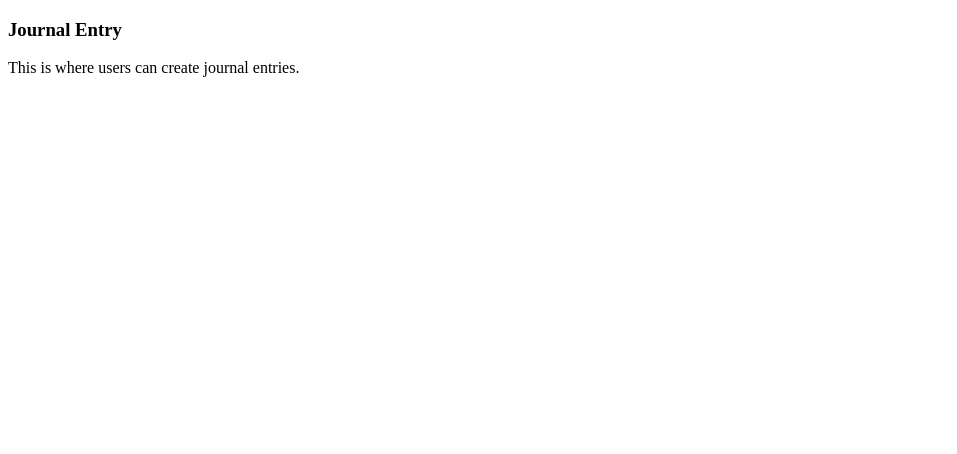
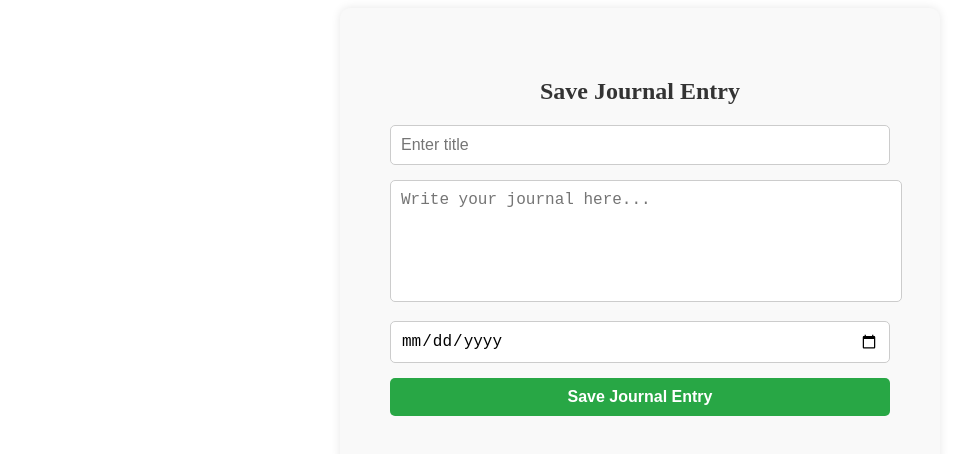
Before and after one commit to shubhamchikane99/journalApplicationFrontend, a React (Create React App) app: page /journal-entry in a window 1280 px wide. Shown: the top 454 px of the page, without its empty margins (0-957 px from the left). Built offline with nearby package versions, Linux system fonts and the light colour scheme; sample sign-in values are in the browser's storage.

Commit message:
shubham changes

```diff
--- a/package.json
+++ b/package.json
@@ -6,6 +6,7 @@
     "axios": "^1.7.9",
     "express": "^4.21.2",
     "homepage": ".",
+    "moment": "^2.30.1",
     "react": "^18.2.0",
     "react-dom": "^18.2.0",
     "react-router-dom": "^7.1.3",
--- a/src/components/Navbar.js
+++ b/src/components/Navbar.js
@@ -5,10 +5,12 @@ import "../styles/NavBar.css"; // Import the CSS file
 const NavBar = ({ onLogout }) => {
   return (
     <nav className="navbar">
+       <div class="nav-links">
+       <Link to="/journal-entry">Journal Entry</Link>
       <Link to="/chat">Chat</Link>
-      <Link to="/journal-entry">Journal Entry</Link>
       <Link to="/tic-tac-toe">Tic Tac Toe</Link>
-      <button onClick={onLogout}>Logout</button>
+      </div>
+      <button class="logout-btn" onClick={onLogout}>Logout</button>
     </nav>
   );
 };
--- a/src/context/AuthContext.js
+++ b/src/context/AuthContext.js
@@ -21,6 +21,9 @@ export const AuthProvider = ({ children }) => {
   const logout = () => {
     setUser(null); // Clear user data from state
     localStorage.removeItem("user"); // Remove user data from localStorage
+    localStorage.removeItem("userName");
+    localStorage.removeItem("userId");
+    localStorage.removeItem("userPassword");
   };
 
   useEffect(() => {
--- a/src/pages/JournalEntry.js
+++ b/src/pages/JournalEntry.js
@@ -1,10 +1,98 @@
-import React from "react";
+import React, { useState } from "react";
+import { postData } from "../services/apiService";
+import moment from "moment"; // Import Moment.js
+import { endPoint } from "../services/endPoint"; // Correct the import statement
+import "../styles/JournalEntry.css"; // Import the CSS file
 
 const JournalEntry = () => {
+  const [journal, setJournal] = useState({
+    title: "",
+    content: "",
+    date: "",
+  });
+
+  const [error, setError] = useState(""); // State to manage errors
+
+  // Handle input changes
+  const handleChange = (e) => {
+    const { name, value } = e.target;
+    setJournal({ ...journal, [name]: value });
+  };
+
+  // Function to save the journal entry
+  const saveJournalEntry = async (JournalEntryPlayLoad) => {
+    try {
+      // Send the journal entry to the server
+      const data = await postData(endPoint.saveJournal,JournalEntryPlayLoad);
+
+      console.log("Saved Journal Entry:", data);
+
+      if (data.error || data.data.error) {
+        setError(data.data.errorMessage || "Failed to save journal entry.");
+        return;
+      }
+
+      console.log("(data.data.error " + data.error)
+
+      if (!data.error && data.data) {
+        alert("Journal Entry Saved Successfully!");
+        // Clear journal fields or update state after successful save
+        setJournal({ title: "", content: "", date: "" });
+      }
+    } catch (err) {
+      setError("Failed to save journal entry. Please try again.");
+    }
+  };
+
+  // Handle save button click
+  const handleSave = () => {
+    if (!journal.title || !journal.content || !journal.date) {
+      setError("Please fill in all fields.");
+      return;
+    }
+    const formattedDate = moment(journal.date).format("DD-MM-YYYY");
+    const JournalEntryPlayLoad = {
+      title: journal.title,
+      content: journal.content,
+      date: formattedDate,
+    };
+
+    // Call the save function
+    saveJournalEntry(JournalEntryPlayLoad);
+  };
+
   return (
-    <div>
-      <h3>Journal Entry</h3>
-      <p>This is where users can create journal entries.</p>
+    <div className="journal-container">
+      <h2 className="journal-heading">Save Journal Entry</h2>
+
+      {/* Display error if any */}
+      {error && <div className="error-message">{error}</div>}
+
+      <input
+        type="text"
+        name="title"
+        value={journal.title}
+        onChange={handleChange}
+        placeholder="Enter title"
+        className="journal-input"
+      />
+      <textarea
+        name="content"
+        value={journal.content}
+        onChange={handleChange}
+        placeholder="Write your journal here..."
+        className="journal-textarea"
+      />
+      <input
+        type="date"
+        name="date"
+        value={journal.date}
+        onChange={handleChange}
+        className="journal-input"
+      />
+      <button onClick={handleSave} className="journal-button">
+        Save Journal Entry
+      </button>
     </div>
   );
 };
--- a/src/pages/LoginForm.js
+++ b/src/pages/LoginForm.js
@@ -17,14 +17,14 @@ const LoginForm = () => {
       const data = await fetchData(
         endPoint.public + "/log-in?userName=" + usernameInput + "&password=" + passwordInput
       );
-
-       console.log("data " + data.data.statusCode)
       if (data.error || data.data.error) {
         setError(data.data.errorMessage || "Invalid username or password.");
         return;
       }
 
       if (data.data.statusCode === 200) {
+        localStorage.setItem("userPassword",passwordInput );
+        localStorage.setItem("userId",usernameInput );
         const userData = data.data.users;
         login(userData); // Save user data to context and session storage
         navigate(`${usernameInput}/dashboard`); // Navigate to dashboard
--- a/src/services/apiService.js
+++ b/src/services/apiService.js
@@ -11,9 +11,13 @@ api.interceptors.request.use(
     // const username = process.env.REACT_APP_API_USERNAME;
     // const password = process.env.REACT_APP_API_PASSWORD;
 
-    const username = sessionStorage.getItem("username"); // Retrieve username
-    const password = sessionStorage.getItem("password"); // Retrieve password
 
+    const username =  localStorage.getItem("userId"); // Retrieve username
+    const password =  localStorage.getItem("userPassword"); // Retrieve password
+
+    const additionalData =   JSON.parse(localStorage.getItem("user"));
+
+  console.log("additionalData " + additionalData)
     console.log("username" , username)
     console.log("pass ", password)
 
@@ -38,3 +42,14 @@ export const fetchData = async (endpoint) => {
     throw error;
   }
 };
+
+// Post data to a specific endpoint
+export const postData = async (endpoint, payload) => {
+  try {
+    const response = await api.post(endpoint, payload);
+    return response.data;
+  } catch (error) {
+    console.error("Error posting data:", error);
+    throw error;
+  }
+};
--- a/src/services/endPoint.js
+++ b/src/services/endPoint.js
@@ -1,7 +1,6 @@
 // src/services/endpoint.js
-
 export const endPoint = {
     users: "v1/users",
     public:"public",
-
+    saveJournal :"v1/journal"
   };
--- /dev/null
+++ b/src/styles/JournalEntry.css
@@ -0,0 +1,48 @@
+.journal-container {
+    max-width: 500px;
+    margin: auto;
+    padding: 50px;
+    border-radius: 10px;
+    background: #f9f9f9;
+    box-shadow: 0 0 10px rgba(0, 0, 0, 0.1);
+    text-align: center;
+  }
+
+  .journal-heading {
+    color: #333;
+    margin-bottom: 20px;
+  }
+
+  .journal-input, .journal-textarea {
+    width: 100%;
+    padding: 10px;
+    margin-bottom: 15px;
+    border: 1px solid #ccc;
+    border-radius: 5px;
+    font-size: 16px;
+  }
+
+  .journal-textarea {
+    height: 100px;
+    width: 490px;
+    resize: none;
+
+
+  }
+
+  .journal-button {
+    background-color: #28a745;
+    color: white;
+    border: none;
+    padding: 10px 15px;
+    font-size: 16px;
+    font-weight: bold;
+    cursor: pointer;
+    border-radius: 5px;
+    width: 100%;
+    transition: 0.3s;
+  }
+
+  .journal-button:hover {
+    background-color: #218838;
+  }
--- a/src/styles/NavBar.css
+++ b/src/styles/NavBar.css
@@ -1,38 +1,32 @@
-/* NavBar.css */
-
-/* General nav styling */
 .navbar {
   display: flex;
-    gap: 20px;
-    padding: 10px;
-    background-color: #f0f0f0;
-    border-bottom: 2px solid #ccc;
+  justify-content: space-between;
+  align-items: center;
+  background-color: white;
+  border-bottom: 1px solid #ccc;
+  padding: 10px 20px;
 }
 
-  /* Styling for links */
-  .navbar a {
-    text-decoration: none;
-    color: #333;
-    font-weight: bold;
-    transition: color 0.3s ease;
+.nav-links {
+  display: flex;
+  gap: 15px;
 }
 
-  .navbar a:hover {
-    color: #007bff;
+.nav-links a {
+  text-decoration: none;
+  color: black;
+  font-weight: bold;
+  padding: 8px 12px;
+  width: auto;
 }
 
-  /* Styling for logout button */
-  .navbar button {
+.logout-btn {
   background-color: red;
   color: white;
   border: none;
-    padding: 5px 10px;
+  padding: 10px 15px;
   cursor: pointer;
   font-weight: bold;
-    border-radius: 4px;
-    transition: background-color 0.3s ease;
+  border-radius: 5px;
+  width: auto;
 }
-
-  .navbar button:hover {
-    background-color: darkred;
-  }
```
Also changed, not shown: src/pages/SignUpForm.js (+29 -31 lines), src/styles/Dashboard.css (line endings or trailing spaces), 1 other file (tests, documents, lock files or other folders). Lines whose indentation alone changed are shown as unchanged.
